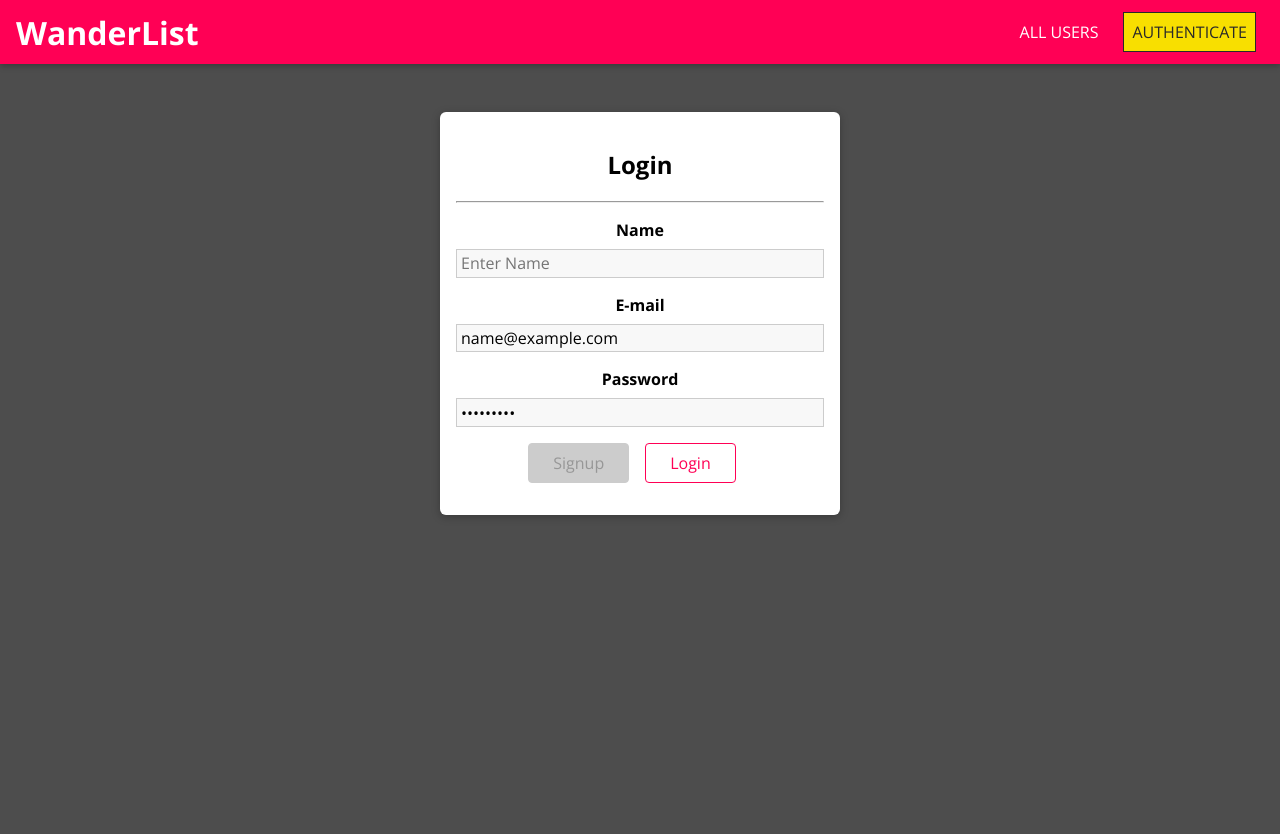
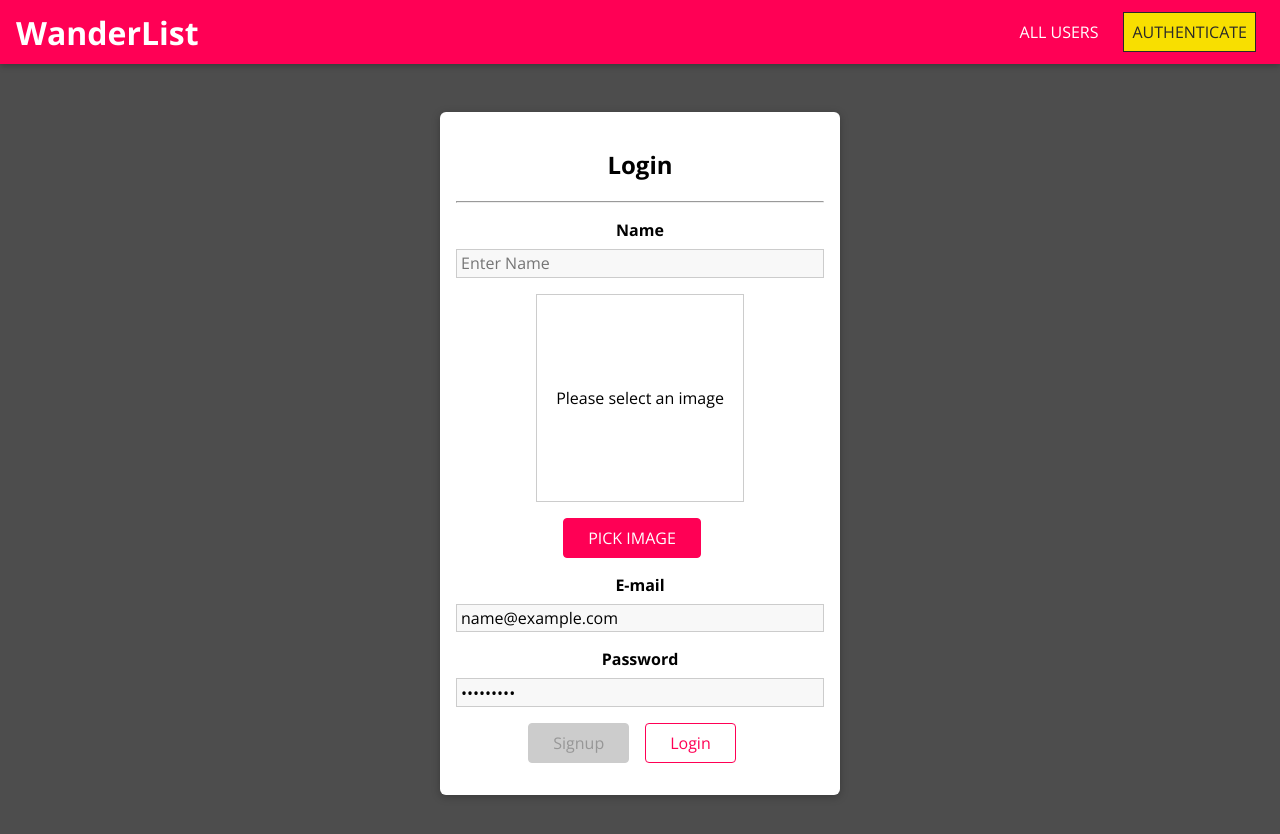
Before and after one commit to ashraful006/wanderlist, a React (Create React App) app in the folder wanderlist-frontend/: page /auth in a window 1280 px wide. Both pictures are taken after typing "name@example.com", "Sample123" into the empty fields and a click on the button "Signup". Shown: the top 834 px of the page. Before the commit the page ends 800 px from the top, so only its background shows below. Built offline with nearby package versions, Linux system fonts and the light colour scheme.

Commit message:
Created imageUpload component for image input

```diff
--- /dev/null
+++ b/wanderlist-frontend/src/shared/components/FormElements/ImageUpload.css
@@ -0,0 +1,23 @@
+.image-upload.center {
+  display: flex;
+  justify-content: center;
+  align-items: center;
+  flex-direction: column;
+}
+
+.image-upload__preview {
+  width: 13rem;
+  height: 13rem;
+  border: 1px solid #ccc;
+  display: flex;
+  justify-content: center;
+  align-items: center;
+  text-align: center;
+  margin-bottom: 1rem;
+}
+
+.image-upload__preview img {
+  width: 100%;
+  height: 100%;
+  object-fit: cover;
+}
--- /dev/null
+++ b/wanderlist-frontend/src/shared/components/FormElements/ImageUpload.js
@@ -0,0 +1,69 @@
+import React, {useRef, useState, useEffect} from "react";
+
+import "./ImageUpload.css";
+import Button from "./Button";
+
+const ImageUpload = (props) => {
+  const [file, setFile] = useState();
+  const [previewUrl, setPreviewUrl] = useState();
+  const [isValid, setIsValid] = useState(false);
+	const fileClickRef = useRef();
+
+	const  pickImageHandler = () => {
+		fileClickRef.current.click();
+	}
+
+  useEffect(() => {
+    if (!file) {
+      return;
+    }
+
+    const fileReader = new FileReader();
+
+    fileReader.readAsDataURL(file);
+
+    fileReader.onload = () => {
+      setPreviewUrl(fileReader.result);
+    }
+  }, [file]);
+	const pickedHandler = (event) => {
+    let pickedFile;
+    let isFileValid;
+    if (event.target.files && event.target.files.length === 1) {
+      pickedFile = event.target.files[0];
+      setFile(pickedFile);
+      setIsValid(true);
+      isFileValid = true;
+    } else {
+      setIsValid(false);
+      isFileValid = false
+    }
+
+    props.onInput(props.id, pickedFile, isFileValid);
+	}
+
+  return (
+    <div className="form-control">
+      <input
+        id={props.id}
+				ref={fileClickRef}
+        type="file"
+        style={{ display: "none" }}
+        accept=".jpg, .jpeg, .png"
+				onChange={pickedHandler}
+      />
+      <div className={`image-upload ${props.center && "center"}`}>
+        <div className="image-upload__preview">
+          {previewUrl && <img src={previewUrl} alt="Preview" />}
+          {!previewUrl && <span>Please select an image</span>}
+        </div>
+        <Button type="button" onClick={pickImageHandler}>
+          PICK IMAGE
+        </Button>
+      </div>
+      {!isValid && <p>{props.errorText}</p>}
+    </div>
+  );
+};
+
+export default ImageUpload;
--- a/wanderlist-frontend/src/shared/components/Navigation/NavLinks.js
+++ b/wanderlist-frontend/src/shared/components/Navigation/NavLinks.js
@@ -6,7 +6,6 @@
 
 const NavLinks = (props) => {
   const auth = useContext(AuthContext);
-  console.log(auth);
 
   return (
     <ul className="nav-links">
--- a/wanderlist-frontend/src/user/pages/Auth.js
+++ b/wanderlist-frontend/src/user/pages/Auth.js
@@ -14,6 +14,7 @@
 import { AuthContext } from "../../shared/context/auth-context";
 import { useHttpClient } from "../../shared/hooks/http-hook";
 import "./Auth.css";
+import ImageUpload from "../../shared/components/FormElements/ImageUpload";
 
 const Auth = () => {
   const auth = useContext(AuthContext);
@@ -41,6 +42,7 @@
         {
           ...formState.inputs,
           name: undefined,
+          image: undefined
         },
         formState.inputs.email.isValid && formState.inputs.password.isValid
       );
@@ -52,6 +54,10 @@
             value: "",
             isValid: false,
           },
+          image: {
+            value: null,
+            isValid: false
+          }
         },
         false
       );
@@ -120,7 +126,10 @@
               validators={[VALIDATOR_REQUIRE()]}
               errorText="Name is required"
               onInput={inputHandler}
-            ></Input>
+            />
+          )}
+          {!isLogin && (
+            <ImageUpload center id="image" onInput={inputHandler}/>
           )}
           <Input
             element="input"
```
Also changed, not shown: 1 other file (tests, documents, lock files or other folders).
